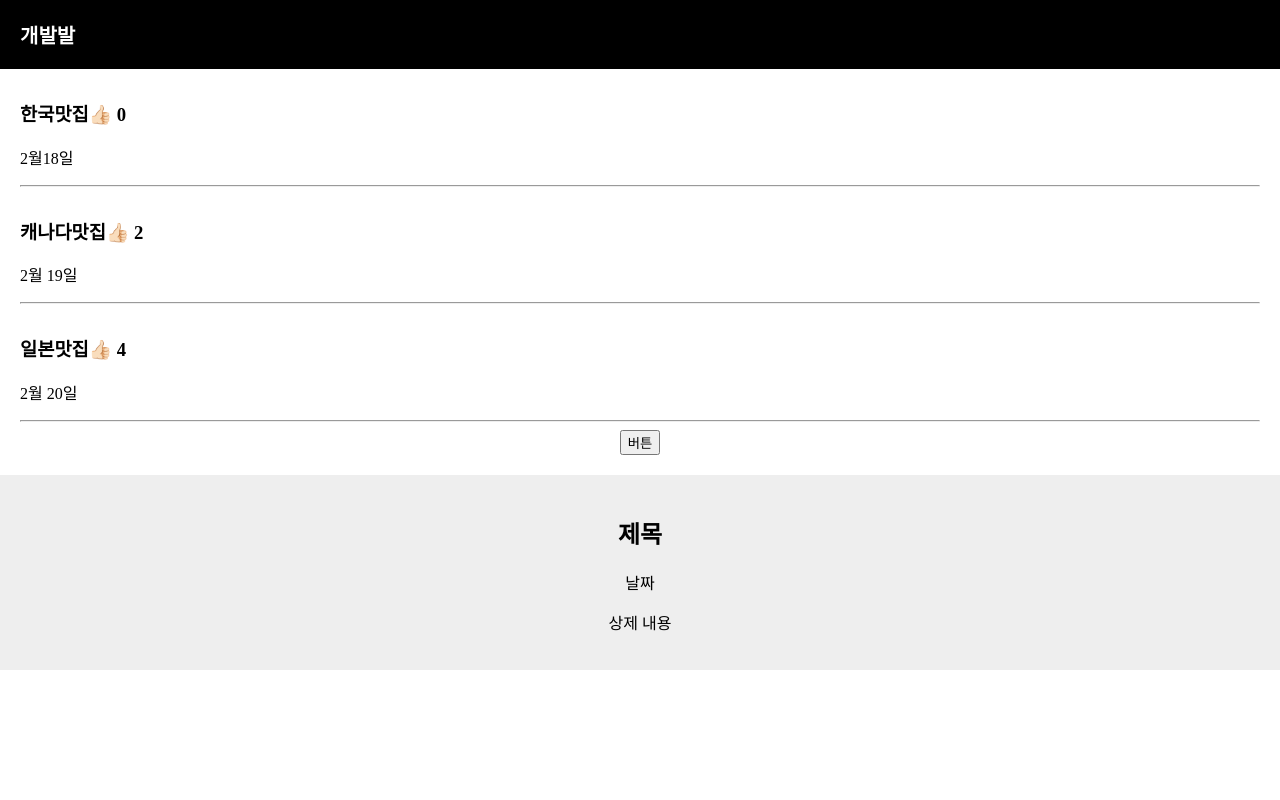
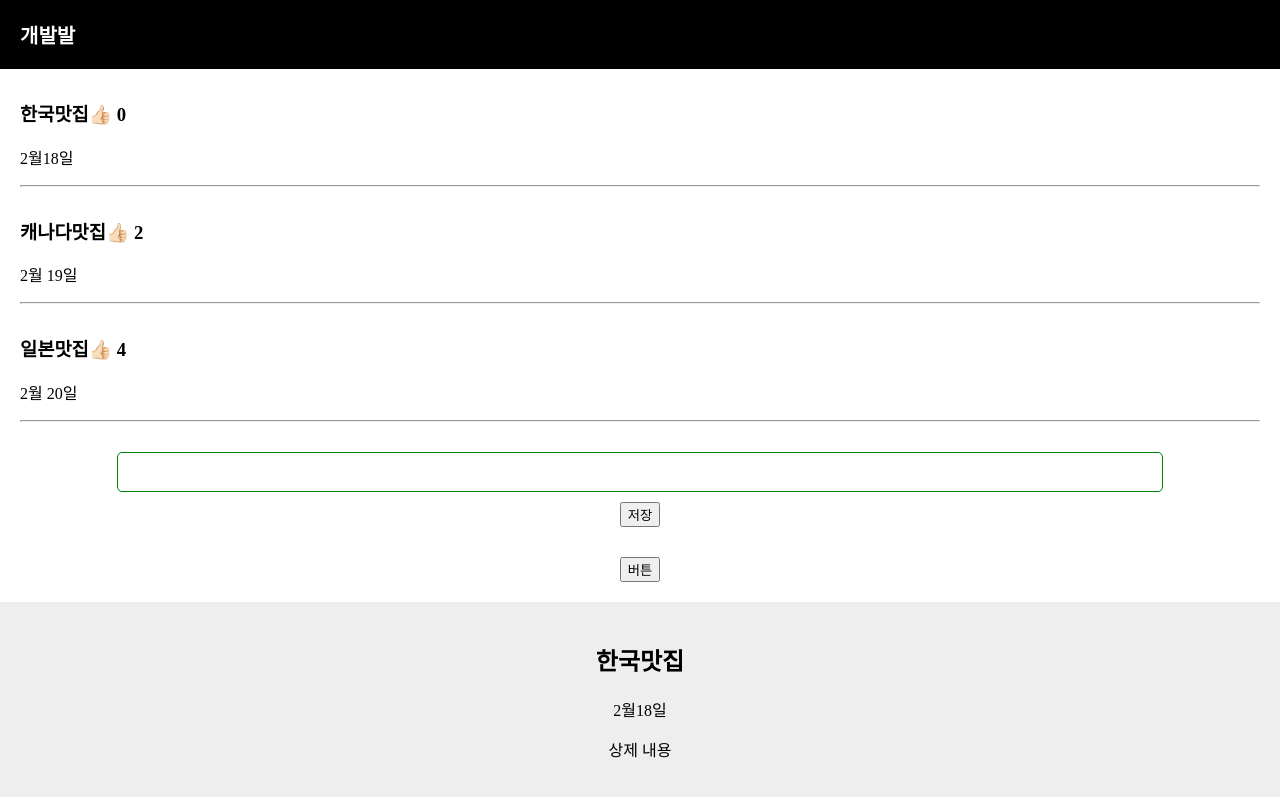
Before and after one commit to CKThisNew/practice, a React (Create React App) app in the folder React/blog/: page / in a window 1280 px wide. Both pictures are taken after a click on the button "버튼". Shown: the top 800 px of the page. Built offline with nearby package versions, Linux system fonts and the light colour scheme.

Commit message:
input을 이용해 글 추가
스테이트를 수정할땐 꼭 복사본으로 수정해보자

```diff
--- a/React/blog/src/App.css
+++ b/React/blog/src/App.css
@@ -33,6 +33,25 @@ body {
   padding-right: 20px;
 }
 
+.publish {
+  margin-top: 30px;
+  margin-bottom: 30px;
+}
+
+.publish input {
+  padding: 10px;
+  font-size: 16px;
+  border-radius: 5px;
+  width: 80%;
+  border: 1px solid green;
+}
+
+.publish button {
+  display: block;
+  margin: auto;
+  margin-top: 10px;
+}
+
 @media (prefers-reduced-motion: no-preference) {
   .App-logo {
     animation: App-logo-spin infinite 20s linear;
--- a/React/blog/src/App.js
+++ b/React/blog/src/App.js
@@ -7,11 +7,13 @@ function App() {
   let [클릭, 클릭변경] = useState([0, 2, 4]);
   let [날짜, 날짜변경] = useState(["2월18일", "2월 19일", "2월 20일"]);
   let [modal, modal변경] = useState(false);
+  let [누른제목, 누른제목변경] = useState(0);
+  let [입력값, 입력값변경] = useState("");
 
-  function 따봉들변경(i) {
-    let new클릭Array = [...클릭];
-    new클릭Array[i]++;
-    클릭변경(new클릭Array);
+  function 개별따봉(i) {
+    let newArray = [...클릭];
+    newArray[i]++;
+    클릭변경(newArray);
   }
 
   return (
@@ -19,15 +21,18 @@ function App() {
       <div className="black-nav">
         <div>개발발</div>
       </div>
-
       {글제목.map((a, i) => {
         return (
           <div className="list" key={i}>
-            <h3>
+            <h3
+              onClick={() => {
+                누른제목변경(i);
+              }}
+            >
               {a}
               <span
                 onClick={() => {
-                  따봉들변경(i);
+                  개별따봉(i);
                 }}
               >
                 👍🏻 {클릭[i]}
@@ -39,6 +44,26 @@ function App() {
         );
       })}
 
+      <div className="publish">
+        <input
+          onChange={(e) => {
+            입력값변경(e.target.value);
+          }}
+        />
+        <button
+          onClick={() => {
+            let 새로운글제목 = [...글제목];
+            새로운글제목.unshift(입력값);
+            글제목변경(새로운글제목);
+            let 추가된따봉수 = [...클릭];
+            추가된따봉수.unshift(0);
+            클릭변경(추가된따봉수);
+          }}
+        >
+          저장
+        </button>
+      </div>
+
       <button
         onClick={() => {
           modal변경(!modal);
@@ -46,18 +71,19 @@ function App() {
       >
         버튼
       </button>
-
-      {modal === true ? <Modal /> : null}
+      {modal === true ? (
+        <Modal 글제목={글제목} 날짜={날짜} 누른제목={누른제목} />
+      ) : null}
     </div>
   );
 }
 
-function Modal() {
+function Modal(props) {
   return (
     <>
       <div className="modal">
-        <h2>제목</h2>
-        <p>날짜</p>
+        <h2>{props.글제목[props.누른제목]}</h2>
+        <p>{props.날짜[0]}</p>
         <p>상제 내용</p>
       </div>
       <div></div>
```
Also changed, not shown: 1 other file (tests, documents, lock files or other folders).
